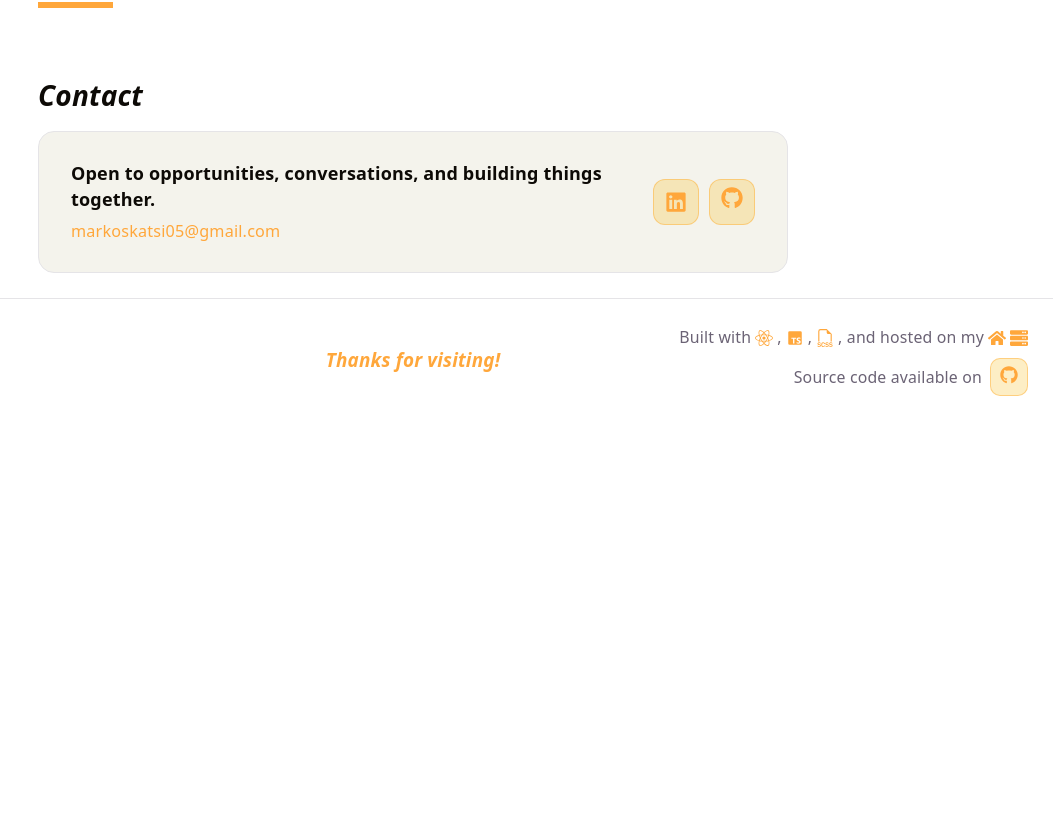
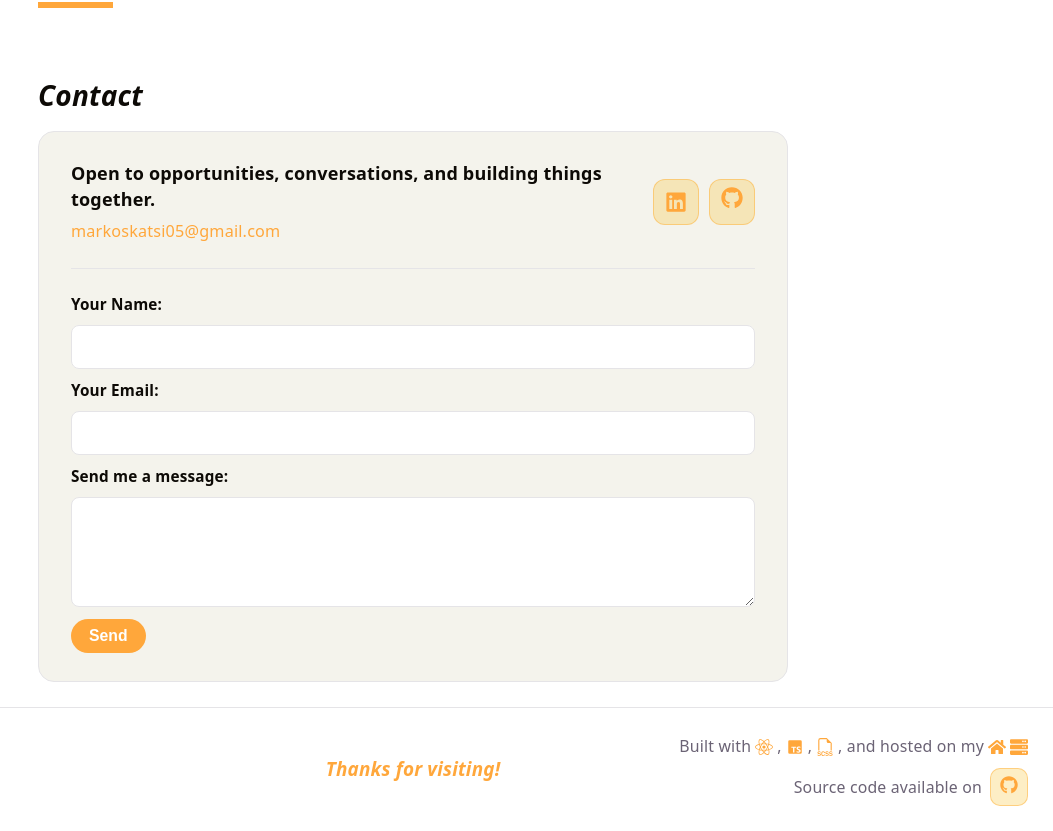
Before and after one commit to markoskatsi/mark0scom, a React (Vite) app: page / in a window 1280 px wide. Shown: the part 2399-3230 px from the top of the page, without its empty margins (227-1280 px from the left). Before the commit the page ends 2820 px from the top, so only its background shows below. Built offline with nearby package versions, Linux system fonts and the light colour scheme; no server answers.

Commit message:
Contact form implemented and modified button

```diff
--- a/package.json
+++ b/package.json
@@ -10,6 +10,8 @@
     "preview": "vite preview"
   },
   "dependencies": {
+    "@emailjs/browser": "^4.4.1",
+    "dotenv": "^17.4.2",
     "react": "^19.2.5",
     "react-alice-carousel": "^2.9.1",
     "react-dom": "^19.2.5",
--- a/src/sections/Contact.tsx
+++ b/src/sections/Contact.tsx
@@ -1,14 +1,40 @@
+import { useRef, useState } from "react";
+import emailjs from "@emailjs/browser";
 import { personal } from "../data/personal.ts";
 import { Button, ButtonTray } from "../ui/Button.tsx";
 import { Icon } from "../ui/Icon.tsx";
 import { Card } from "../ui/Card.tsx";
 
+const SERVICE_ID = import.meta.env.VITE_EMAILJS_SERVICE_ID;
+const TEMPLATE_ID = import.meta.env.VITE_EMAILJS_TEMPLATE_ID;
+const PUBLIC_KEY = import.meta.env.VITE_EMAILJS_PUBLIC_KEY;
+
 const Contact = () => {
+  const formRef = useRef<HTMLFormElement>(null);
+  const [status, setStatus] = useState<"idle" | "sending" | "sent" | "error">(
+    "idle",
+  );
+
+  const handleSubmit = (e: { preventDefault(): void }) => {
+    e.preventDefault();
+    if (!formRef.current) return;
+
+    setStatus("sending");
+    emailjs
+      .sendForm(SERVICE_ID, TEMPLATE_ID, formRef.current, PUBLIC_KEY)
+      .then(() => {
+        setStatus("sent");
+        formRef.current?.reset();
+      })
+      .catch(() => setStatus("error"));
+  };
+
   return (
     <section id="contact">
       <h2>Contact</h2>
       <Card>
         <div className="contact-wrapper">
+          <div className="contact-top">
             <div className="contact-bio">
               <p className="contact-tagline">
                 Open to opportunities, conversations, and building things
@@ -29,6 +55,26 @@ const Contact = () => {
               </ButtonTray>
             </div>
           </div>
+          <form ref={formRef} onSubmit={handleSubmit}>
+            <label htmlFor="name">Your Name:</label>
+            <input type="text" id="name" name="name" required />
+            <label htmlFor="email">Your Email:</label>
+            <input type="email" id="email" name="email" required />
+            <label htmlFor="message">Send me a message:</label>
+            <textarea id="message" name="message" rows={4} required />
+            {status === "sent" && (
+              <p className="form-status success">Message sent!</p>
+            )}
+            {status === "error" && (
+              <p className="form-status error">
+                Something went wrong. Try again.
+              </p>
+            )}
+            <Button type="submit" disabled={status === "sending"}>
+              {status === "sending" ? "Sending..." : "Send"}
+            </Button>
+          </form>
+        </div>
       </Card>
     </section>
   );
--- a/src/ui/Button.scss
+++ b/src/ui/Button.scss
@@ -1,8 +1,31 @@
+button {
+  display: inline-flex;
+  align-items: center;
+  padding: 8px 18px;
+  border-radius: 999px;
+  border: none;
+  font-size: 0.875rem;
+  font-weight: 600;
+  text-decoration: none;
+  cursor: pointer;
+  transition: opacity 0.2s;
+
+  &:hover {
+    opacity: 0.8;
+  }
+
+  &.primary {
+    background: var(--accent);
+    color: var(--bg);
+  }
+}
+
 .buttonTray {
   display: flex;
   gap: 10px;
 
-  a {
+  a,
+  button {
     display: inline-flex;
     align-items: center;
     padding: 8px 18px;
@@ -37,7 +60,10 @@
       background: var(--accent-bg);
       color: var(--accent);
       border: 1px solid var(--accent-border);
-      transition: background 0.2s, color 0.2s, transform 0.15s;
+      transition:
+        background 0.2s,
+        color 0.2s,
+        transform 0.15s;
 
       &:hover {
         background: var(--accent);
--- a/src/ui/Button.tsx
+++ b/src/ui/Button.tsx
@@ -4,11 +4,16 @@ export const Button = ({
   children,
   variant = "primary",
   href,
+  type = "button",
+  disabled = false,
 }: {
   children: React.ReactNode;
   variant?: "primary" | "outline" | "contact-icon";
   href?: string;
+  type?: "button" | "submit" | "reset";
+  disabled?: boolean;
 }) => {
+  if (href) {
     return (
       <a
         className={variant}
@@ -19,6 +24,13 @@ export const Button = ({
         {children}
       </a>
     );
+  } else {
+    return (
+      <button className={variant} disabled={disabled} type={type}>
+        {children}
+      </button>
+    );
+  }
 };
 
 export const ButtonTray = ({ children }: { children: React.ReactNode }) => {
--- a/src/ui/Card.scss
+++ b/src/ui/Card.scss
@@ -20,15 +20,24 @@
 
   .contact-wrapper {
     display: flex;
-    align-items: center;
-    justify-content: space-between;
+    flex-direction: column;
     gap: 24px;
     padding: 28px 32px;
 
     @media (max-width: 600px) {
-      flex-direction: column;
-      align-items: flex-start;
       padding: 24px;
+    }
+
+    .contact-top {
+      display: flex;
+      align-items: center;
+      justify-content: space-between;
+      gap: 24px;
+
+      @media (max-width: 600px) {
+        flex-direction: column;
+        align-items: flex-start;
+      }
     }
 
     .contact-bio {
@@ -57,6 +66,61 @@
 
     .contact-info {
       flex-shrink: 0;
+    }
+
+    form {
+      display: flex;
+      flex-direction: column;
+      gap: 8px;
+      border-top: 1px solid var(--border);
+      padding-top: 22px;
+
+      label {
+        font-size: 0.85rem;
+        font-weight: 600;
+        color: var(--text-h);
+      }
+
+      input,
+      textarea {
+        width: 100%;
+        padding: 10px 14px;
+        border-radius: 8px;
+        border: 1px solid var(--border);
+        background: var(--bg);
+        color: var(--text-h);
+        font-size: 0.9rem;
+        font-family: var(--sans);
+        box-sizing: border-box;
+        transition: border-color 0.2s;
+
+        &:focus {
+          outline: none;
+          border-color: var(--accent);
+        }
+      }
+
+      textarea {
+        resize: vertical;
+      }
+
+      button {
+        align-self: flex-start;
+        margin-top: 4px;
+      }
+
+      .form-status {
+        font-size: 0.85rem;
+        margin: 0;
+
+        &.success {
+          color: #4ade80;
+        }
+
+        &.error {
+          color: #f87171;
+        }
+      }
     }
   }
 
```
Also changed, not shown: 2 other files (tests, documents, lock files or other folders). Lines whose indentation alone changed are shown as unchanged.
